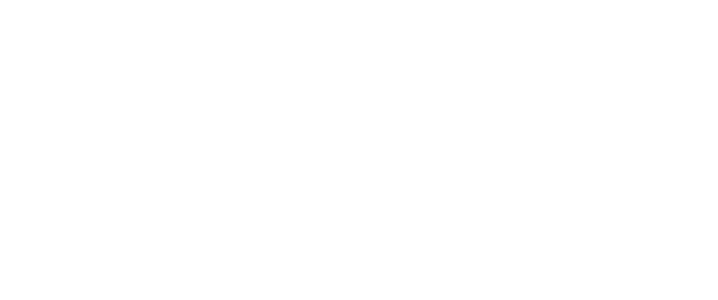
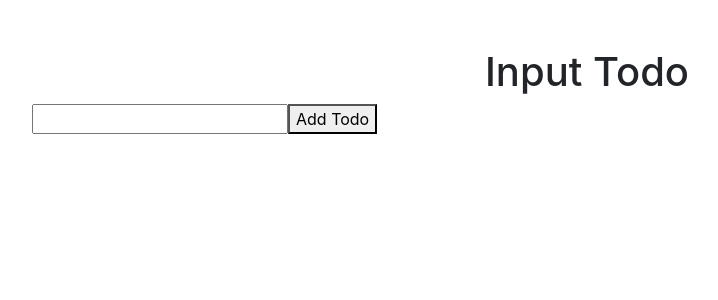
Before and after one commit to davidpaps/to_do_list, a React (Create React App) app in the folder client/: page / in a window 1280 px wide. Shown: the top 300 px of the page, without its empty margins (53-771 px from the left). Built offline with nearby package versions, Linux system fonts and the light colour scheme.

Commit message:
input component added with text and button/input form

```diff
--- a/client/src/App.js
+++ b/client/src/App.js
@@ -1,8 +1,15 @@
 import React, { Fragment } from "react";
 import "./App.css";
+import InputTodo from "./components/inputTodo";
 
 function App() {
-  return <Fragment></Fragment>;
+  return (
+    <Fragment>
+      <div className="container">
+        <InputTodo />
+      </div>
+    </Fragment>
+  );
 }
 
 export default App;
--- a/client/src/components/inputTodo.js
+++ b/client/src/components/inputTodo.js
@@ -0,0 +1,15 @@
+import React, { Fragment } from "react";
+
+const InputTodo = () => {
+  return (
+    <Fragment>
+      <h1 className="text-center mt-5">Input Todo</h1>
+      <form>
+        <input type="text" className="" />
+        <button>Add Todo</button>
+      </form>
+    </Fragment>
+  );
+};
+
+export default InputTodo;
```
Also changed, not shown: client/public/manifest.json (added).
